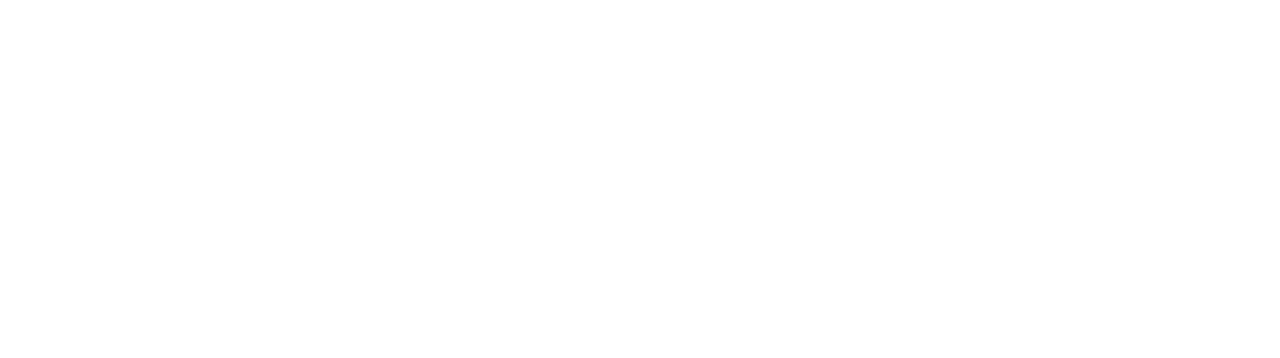
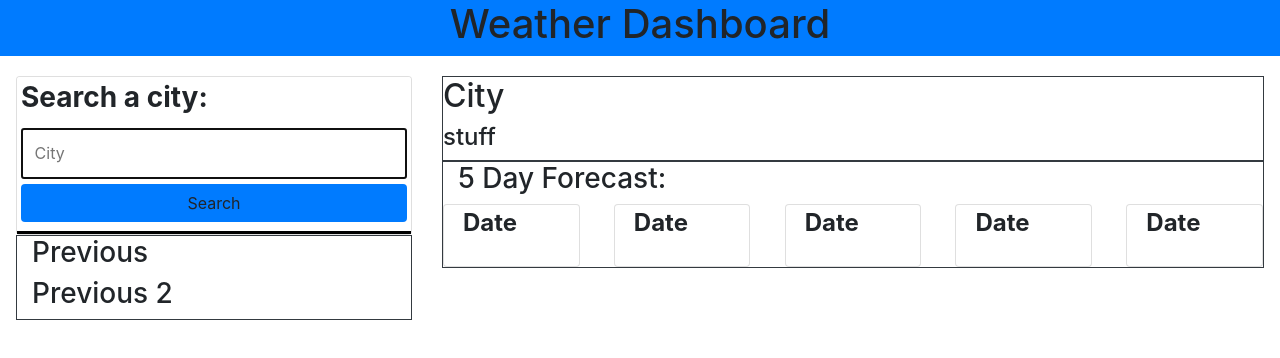
Before and after one commit to MaxStump13/weather-dashboard, a plain HTML site: page index.html in a window 1280 px wide. Drawn offline with nearby package versions, Linux system fonts and the light colour scheme.

Commit message:
set up flex box structure for the page

```diff
--- a/assets/css/style.css
+++ b/assets/css/style.css
@@ -0,0 +1,30 @@
+
+
+.container-fluid{
+    padding: 0px;
+}
+main{
+    margin: 20px auto;
+    height: 100vh;
+}
+#search-form{
+    border-bottom: 3px solid black;
+}
+.card-header{
+    background-color: white;
+    border-bottom: none;
+    font-weight: bold;
+    padding: 4px;
+}
+.card-body{
+    padding: 4px;
+}
+.form-input{
+    padding:3%;
+}
+
+.btn, .form-input{
+    width: 100%;
+    display: block;
+    margin: 5px 0px;
+}
--- a/assets/js/script.js
+++ b/assets/js/script.js
@@ -11,11 +11,9 @@
 // THEN I am again presented with current and future conditions for that city
 var APIKey = "2024fa16c7d4ae9b96edf7810fbb56a4";
 var city;
-
-//use api to call for citys lon and lat then another call
 // https://api.openweathermap.org/data/2.5/onecall?lat={lat}&lon={lon}&exclude={part}&appid={API key}
 //add ?per_page=5 for the future forecast
-
+// api.openweathermap.org/data/2.5/weather?q={city name},{state code}&appid={API key}
 //need to make the input search bar a nested api call, then display of 5 cards for forecast and another nested api for the current, then displayed in a col/container or maybe a card as well
 
 //use bootstrap to make a left aside col that can expand -y for previous searches, these rows need to be clickable to the previous searches and stored locally or server side?
--- a/index.html
+++ b/index.html
@@ -1,20 +1,90 @@
 <!DOCTYPE html>
 <html lang="en">
   <head>
-    <meta charset="UTF-8">
-    <meta http-equiv="X-UA-Compatible" content="IE=edge">
-    <meta name="viewport" content="width=device-width, initial-scale=1.0">
-    <link rel="stylesheet" href="https://cdnjs.cloudflare.com/ajax/libs/twitter-bootstrap/4.5.0/css/bootstrap.min.css">
-    <link rel="stylesheet" href="https://code.jquery.com/ui/1.12.1/themes/base/jquery-ui.css">
-    <link href="https://fonts.googleapis.com/css2?family=Fira+Sans:wght@400;700&display=swap" rel="stylesheet">
-    <link rel ="stylesheet" href="./assets/css/style.css">
-    <title>Weather Dsahboard</title>
+    <meta charset="UTF-8" />
+    <meta http-equiv="X-UA-Compatible" content="IE=edge" />
+    <meta name="viewport" content="width=device-width, initial-scale=1.0" />
+    <link
+      rel="stylesheet"
+      href="https://cdnjs.cloudflare.com/ajax/libs/twitter-bootstrap/4.5.0/css/bootstrap.min.css"
+    />
+    <link
+      rel="stylesheet"
+      href="https://code.jquery.com/ui/1.12.1/themes/base/jquery-ui.css"
+    />
+    <link
+      href="https://fonts.googleapis.com/css2?family=Fira+Sans:wght@400;700&display=swap"
+      rel="stylesheet"
+    />
+    <link rel="stylesheet" href="./assets/css/style.css" />
+    <title>Weather Dashboard</title>
   </head>
-<body>
-    <header>
+  <body class="container-fluid d-flex flex-column">
+    <!-- colored banner with weather dashboard -->
+    <header class="col-12 text-center bg-primary">
+      <h1>Weather Dashboard</h1>
+    </header>
+    <main class="row px-3">
+      <!-- left side search bar -->
+      <!-- <div> -->
+        <div class="col-4">
+            <div class= card>
+                <h3 class="card-header">Search a city:</h3>
+                <form id="search-form" class="card-body">
+            <!-- <label class="form-label" for="city"></label> -->
+                    <input
+                        name="city"
+                        id="city"
+                        type="text"
+                        autofocus="true"
+                        class="form-input"
+                        placeholder="City"/>
+                        <button type="submit" class="btn bg-primary">Search</button>
+                </form>
+          </div>
 
-    </header>
-    <main>
+            <section class="col-12 border border-dark" id="prevSearches">
+                <h3>Previous</h3>
+                <h3>Previous 2</h3>
+            </section>
+        </div>
+        <!-- current day box -->
+      <!-- </div> -->
+      <!-- forecast box -->
+      <!-- <div class="row px-3"> -->
+        <div class= "col-8">
+            <section class ="border border-dark">
+                <h2 class="cityName currDate">City<span id="weather-icon"></span></h2>
+                <h4>stuff</h4>
+                <div id="curr-container" class="list-group"></div>
+            </section>
+            <section class=" col-12 border border-dark">
+                <h3>5 Day Forecast:</h3>
+                <section class="row justify-content-between">
+                    <section class="card col-2">
+                        <h4 class="card-header">Date</h4>
+                        <p class="card-body"></p>
+                    </section>
+                    <section class="card col-2">
+                        <h4 class="card-header">Date</h4>
+                        <p class="card-body"></p>
+                    </section>
+                    <section class="card col-2">
+                        <h4 class="card-header">Date</h4>
+                        <p class="card-body"></p>
+                    </section>
+                    <section class="card col-2">
+                        <h4 class="card-header">Date</h4>
+                        <p class="card-body"></p>
+                    </section>
+                    <section class="card col-2">
+                        <h4 class="card-header">Date</h4>
+                        <p class="card-body"></p>
+                    </section>
+                </section>
+            </section>
+        </div>
+    </main>
 
       <script src="https://cdnjs.cloudflare.com/ajax/libs/jquery/3.5.1/jquery.min.js"></script>
       <script src="https://cdnjs.cloudflare.com/ajax/libs/popper.js/1.16.1/umd/popper.min.js"></script>
@@ -22,6 +92,5 @@
       <script src="https://cdnjs.cloudflare.com/ajax/libs/moment.js/2.27.0/moment.min.js"></script>
       <script src="https://code.jquery.com/ui/1.12.0/jquery-ui.min.js"></script>
       <script src="./assets/js/script.js"></script>
-    </main>
   </body>
 </html>
```
Also changed, not shown: assets/06-server-side-apis-homework-demo.png (added), 1 other file. Lines whose indentation alone changed are shown as unchanged.
